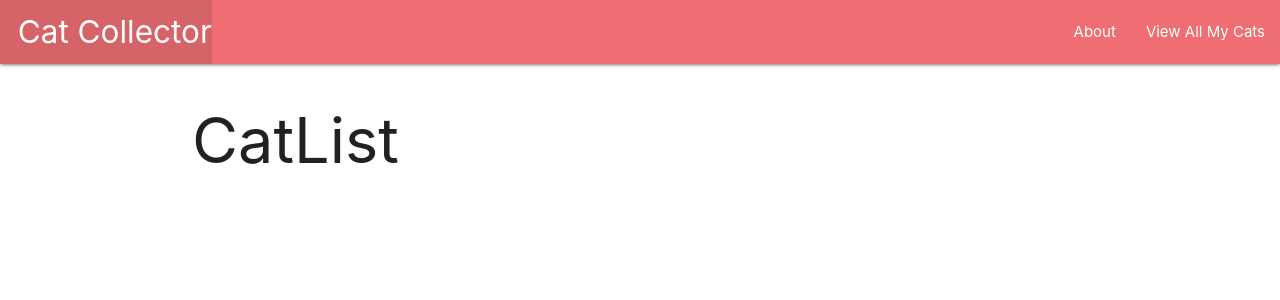
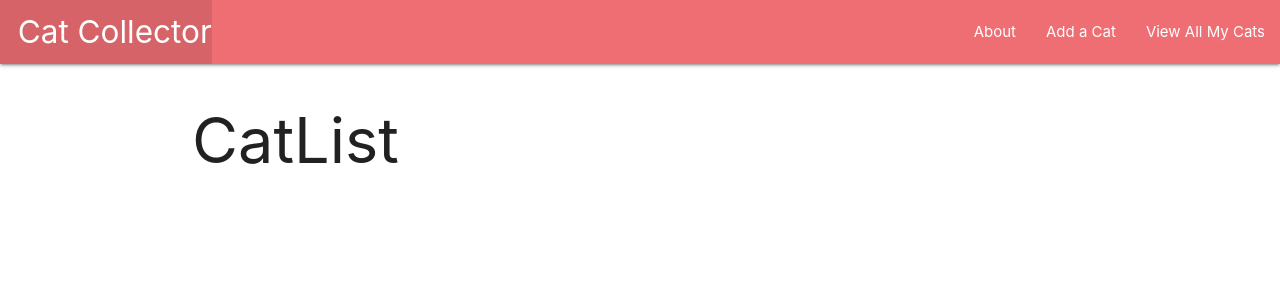
Before and after one commit to cherch173/catcollector, a Django app: page /cats/ in a window 1280 px wide. Shown: the top 300 px of the page. Run offline with Django 4.2, Linux system fonts and the light colour scheme; data that the repository does not hold is empty.

Commit message:
create page route defined ui added and class view created

```diff
--- a/catcollector/main_app/templates/base.html
+++ b/catcollector/main_app/templates/base.html
@@ -39,6 +39,8 @@
           <ul class="right">
             <li><a href="{% url 'about' %}">About</a></li>
             <!-- Part 10 Step 2) Create the UI -->
+            <!-- VIDEO 3 (CBVs) Part 5 Step 2 ADD the CREATE UI -->
+            <li><a href="{% url 'cats_create' %}">Add a Cat</a></li>
             <li><a href="{% url 'index' %}">View All My Cats</a></li>
           </ul>
         </div>
--- a/catcollector/main_app/urls.py
+++ b/catcollector/main_app/urls.py
@@ -12,4 +12,8 @@ urlpatterns = [
     # (/cats/:id)
     # Step 10.3 DEFINE the DETAILS (Show functionality) ROUTE
     path('cats/<int:cat_id>/', views.cats_detail, name='detail'),
+    # VID 3 (CBVs)
+    # Step 5 Part 3 DEFINE the CREATE ROUTE (new cat)
+    path('cats/create/', views.CatCreate.as_view(), name='cats_create'),
+
 ]
--- a/catcollector/main_app/views.py
+++ b/catcollector/main_app/views.py
@@ -1,13 +1,19 @@
 from django.shortcuts import render
+
+# VID 3 (CBVs)
+# Part 5 Step 4 IMPORT the CREATE VIEW
+from django.views.generic.edit import CreateView
 
 # VID 2 (Models) Step 8.0 IMPORT the CAT MODEL
 from .models import Cat
 
-# (Baby Step) Part 10 Step 4) Code the View - add the cats!
+
+# (VID 1 Baby Step) Part 10 Step 4) Code the View - add the cats!
 # cats = [
 #   {'name': 'Lolo', 'breed': 'tabby', 'description': 'furry little demon', 'age': 3},
 #   {'name': 'Sachi', 'breed': 'calico', 'description': 'gentle and loving', 'age': 2},
 # ]
+
 
 # Create your views here.
 def home(request):
@@ -24,10 +30,16 @@ def cats_index(request):
         'cats': cats
     })
 
-# VID 2 Step 10.4 CODE the VIEW for DETAILS PAGE (Show Functionality)
+# VID 2 (Models)
+# Step 10.4 CODE the VIEW for DETAILS PAGE (Show Functionality)
     # DEFINE Addtl PARAMETERS to ACCEPT your NEW ARGUMENTS (passed in as KWARG)
 def cats_detail(request, cat_id):
     cat = Cat.objects.get(id=cat_id)
     return render(request, 'cats/detail.html', {
         'cat': cat
     })
+
+# VID 3 (CBVs) CODE the VIEW as a CLASS (not DEF) for CREATE (New Page)
+class CatCreate(CreateView):
+    model = Cat
+    fields = '__all__'
```
